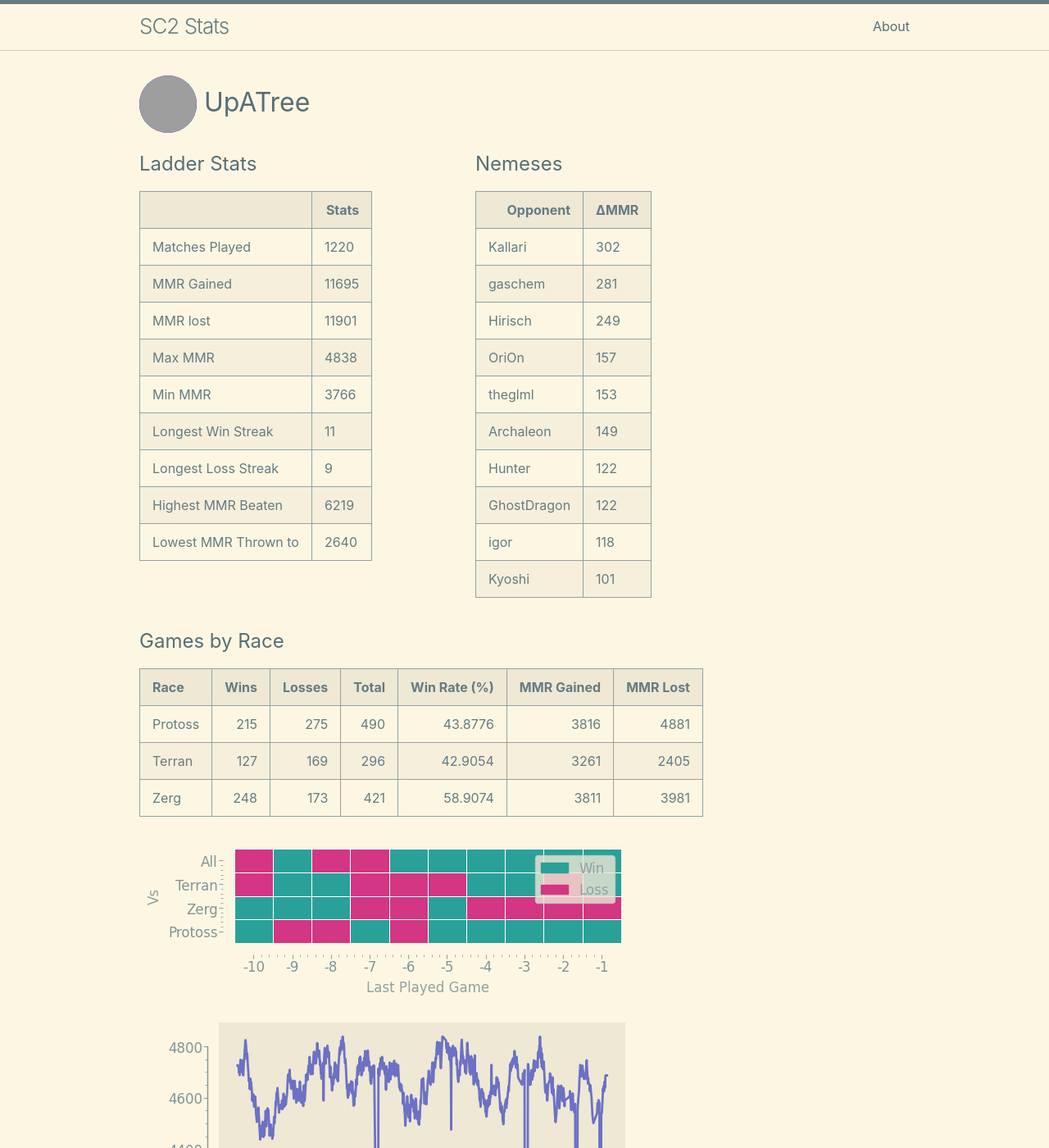
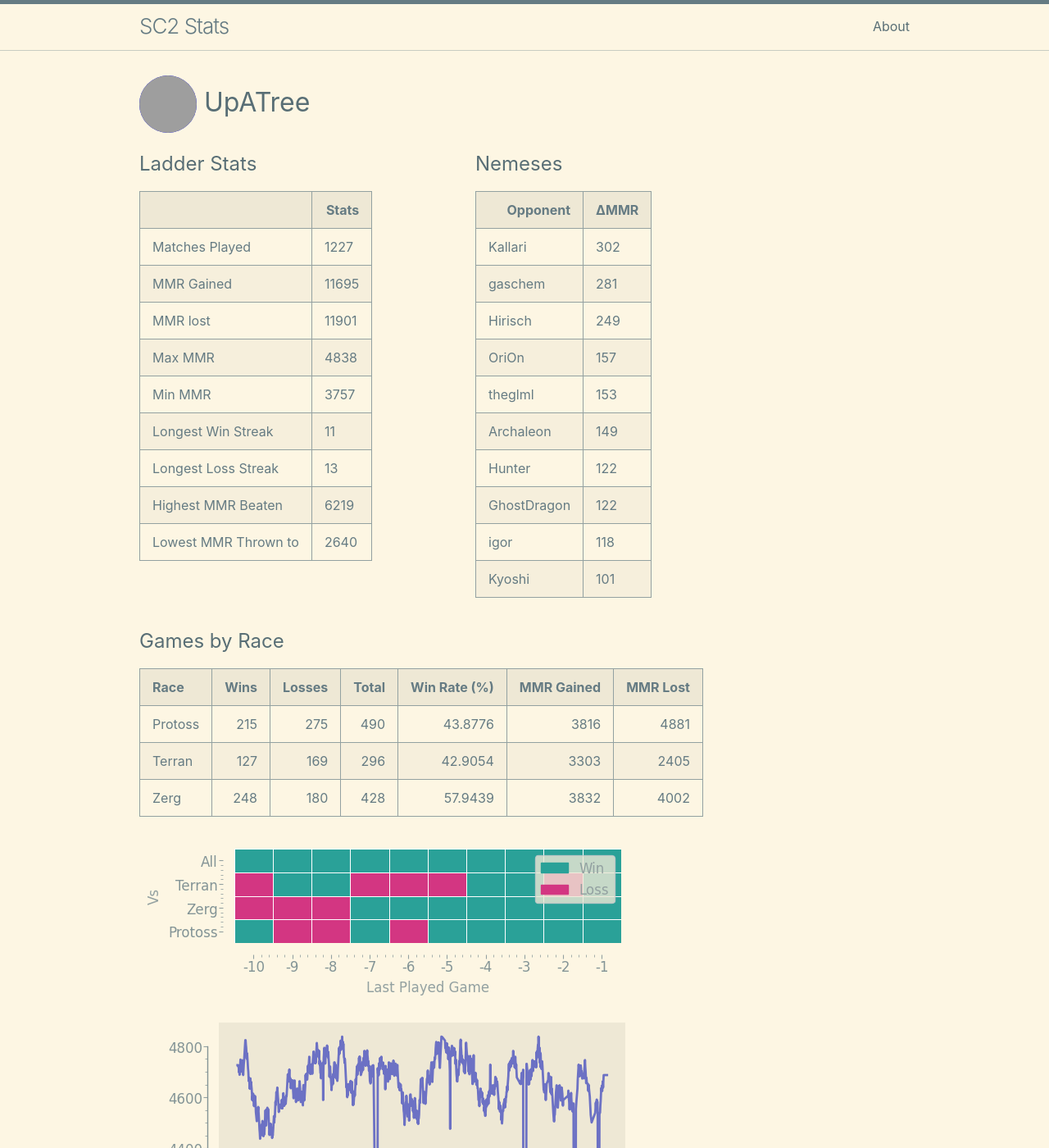
Before and after one commit to kylermurphy/UpATree, a Jekyll site: the page built from docs/index.md, in a window 1280 px wide and 1400 px high. Shown: the whole window at 82% size. Built offline with Jekyll 4.4.1, drawn with Linux system fonts in a browser that asks for light colours; grey boxes are pictures that could not be loaded.

Commit message:
running on push

```diff
--- a/docs/index.md
+++ b/docs/index.md
@@ -18,7 +18,7 @@ layout: home
   <tbody>
     <tr>
       <td>Matches Played</td>
-      <td>1220</td>
+      <td>1227</td>
     </tr>
     <tr>
       <td>MMR Gained</td>
@@ -34,7 +34,7 @@ layout: home
     </tr>
     <tr>
       <td>Min MMR</td>
-      <td>3766</td>
+      <td>3757</td>
     </tr>
     <tr>
       <td>Longest Win Streak</td>
@@ -42,7 +42,7 @@ layout: home
     </tr>
     <tr>
       <td>Longest Loss Streak</td>
-      <td>9</td>
+      <td>13</td>
     </tr>
     <tr>
       <td>Highest MMR Beaten</td>
@@ -115,8 +115,8 @@ layout: home
 | Race    |   Wins |   Losses |   Total |   Win Rate (%) |   MMR Gained |   MMR Lost |
 |:--------|-------:|---------:|--------:|---------------:|-------------:|-----------:|
 | Protoss |    215 |      275 |     490 |        43.8776 |         3816 |       4881 |
-| Terran  |    127 |      169 |     296 |        42.9054 |         3261 |       2405 |
-| Zerg    |    248 |      173 |     421 |        58.9074 |         3811 |       3981 |
+| Terran  |    127 |      169 |     296 |        42.9054 |         3303 |       2405 |
+| Zerg    |    248 |      180 |     428 |        57.9439 |         3832 |       4002 |
 
 ![Games by Race](./assets/gm_hist.png)
 
--- a/log.txt
+++ b/log.txt
@@ -459,3 +459,4 @@ Writing a log file 2025-03-14 16:50:35.
 Writing a log file 2025-03-14 17:17:15.
 Writing a log file 2025-03-14 17:32:14.
 Writing a log file 2025-03-14 17:48:18.
+Writing a log file 2025-03-14 18:30:25.
```
Also changed, not shown: docs/assets/MMR.png, docs/assets/daily.png, docs/assets/gm_hist.png, docs/assets/r_wrt.png, 1 other file.
